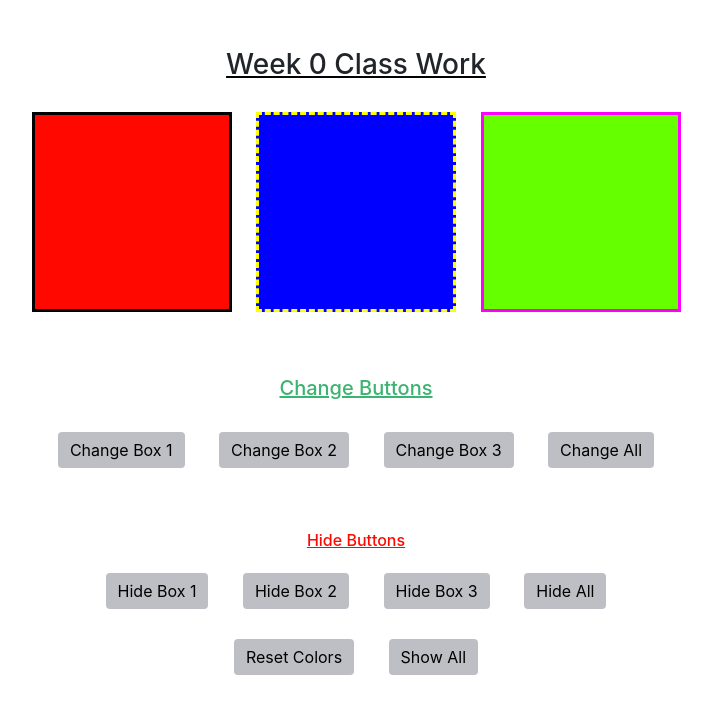
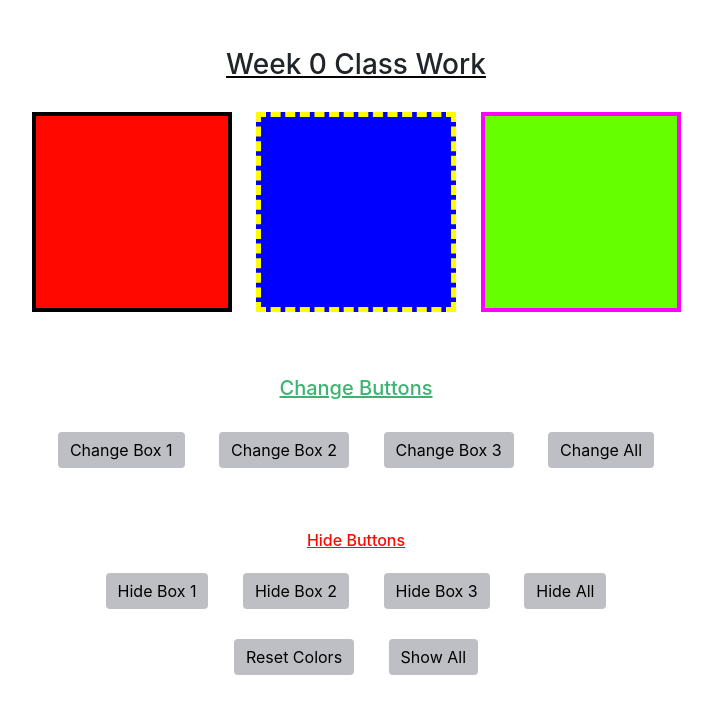
Before and after one commit to krd022/boxProject, a plain HTML site: page index.html in a window 1280 px wide. Shown: the whole page, without its empty margins (284-996 px from the left). Drawn offline with nearby package versions, Linux system fonts and the light colour scheme.

Commit message:
fixed border width

```diff
--- a/box.js
+++ b/box.js
@@ -5,9 +5,9 @@ const originalColors = {
 };
 
 const originalBorderStyles = {
-  box1: "solid #000000",
-  box2: "dashed #FFFF00",
-  box3: "solid #FF00FF",
+  box1: "solid 4px #000000",
+  box2: "dashed 5px #FFFF00",
+  box3: "solid 4px #FF00FF",
 };
 
 const boxes = document.querySelectorAll('.box');
@@ -113,12 +113,9 @@ document.getElementById('showAll').addEventListener('click', () => {
 
 // Initialize box colors
 resetBoxColors();
+
+// Initialize box border styles using the CSS styles
 boxes.forEach((box, index) => {
-  const originalBorderStyles = {
-    box1: "solid #000000",
-    box2: "dashed #FFFF00",
-    box3: "solid #FF00FF",
-  };
-
-  box.style.border = originalBorderStyles[`box${index + 1}`];
+  const boxNumber = index + 1;
+  box.classList.add(`box${boxNumber}`);
 });
--- a/styles.css
+++ b/styles.css
@@ -34,17 +34,20 @@ h5 {
 
 #box1 {
   border: solid #000000;
+  border-width: 4px;
 
 }
 
 #box2 {
   border-style: dashed;
   border-color: #FFFF00;
+  border-width: 5px;
 
 }
 
 #box3 {
   border-color: #FF00FF;
+  border-width: 4px;
 
 }
 
```
